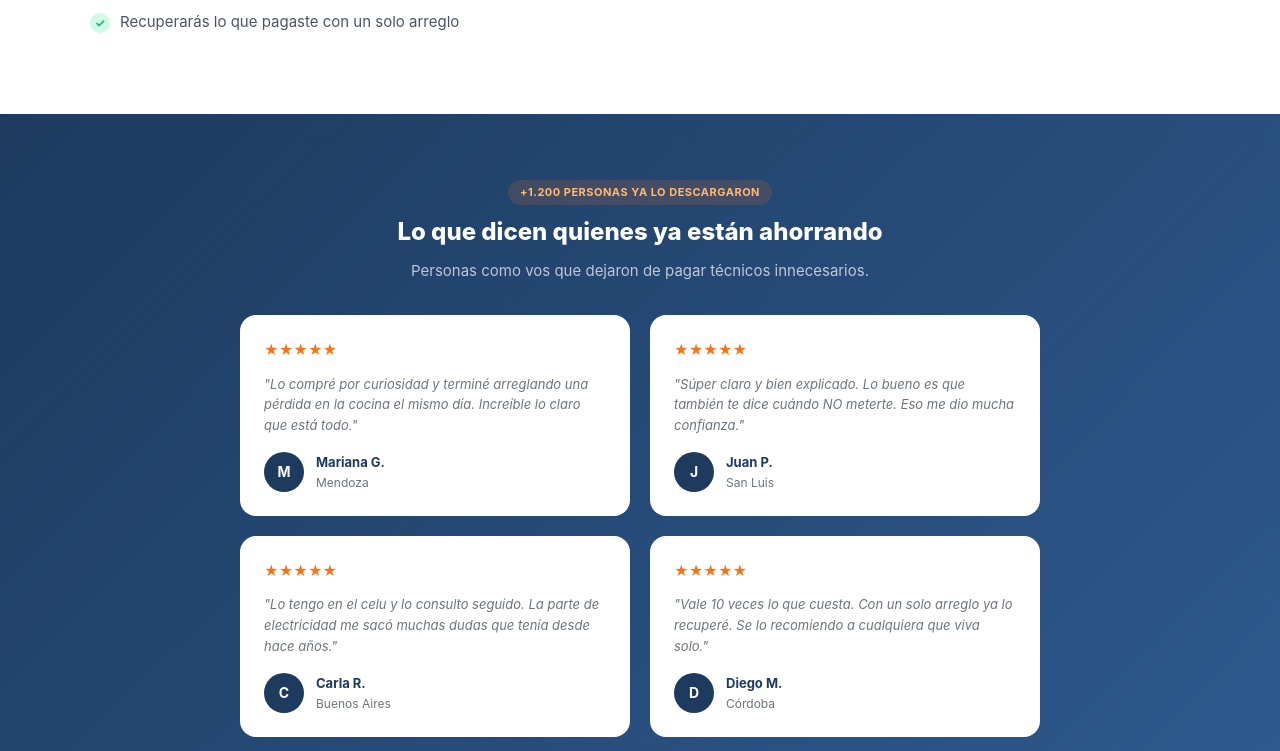
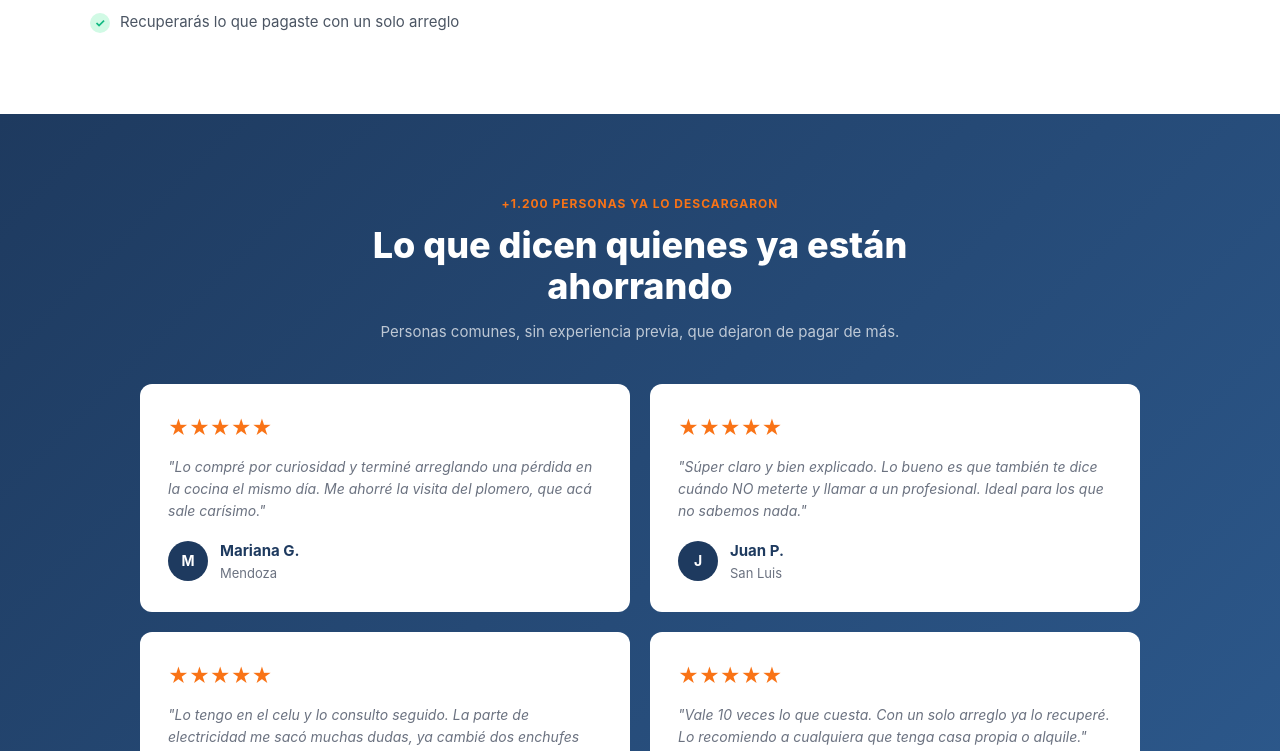
Before and after one commit to alejandroagustinperez-source/reparaciones-simples-del-hogar, a Next.js app: page /ebook in a window 1280 px wide. Shown: the part 2910-3661 px from the top of the page. Built offline with nearby package versions, Linux system fonts and the light colour scheme; no server answers.

Commit message:
testimonios: textos exactos, estrellas 20px, avatar navy, sin borde cards

```diff
--- a/src/app/ebook/page.module.css
+++ b/src/app/ebook/page.module.css
@@ -660,33 +660,62 @@
 /* TESTIMONIALS */
 .testimonialsSection {
   background: linear-gradient(135deg, #1e3a5f 0%, #2d5a8e 100%);
-  padding: 4rem 1rem;
+  padding: 5rem 1rem;
+}
+
+.testimonialsInner {
+  max-width: 1000px;
+  margin: 0 auto;
+  text-align: center;
+}
+
+.testimonialsTag {
+  display: block;
+  color: #f97316;
+  font-size: 12px;
+  font-weight: 700;
+  letter-spacing: 1px;
+  margin-bottom: 0.75rem;
+}
+
+.testimonialsTitle {
+  color: var(--white);
+  font-size: 36px;
+  font-weight: 800;
+  line-height: 1.15;
+  margin: 0 auto 0.75rem;
+  max-width: 600px;
+}
+
+.testimonialsSub {
+  color: rgba(255, 255, 255, 0.7);
+  font-size: 15px;
+  line-height: 1.6;
+  margin-bottom: 2.5rem;
 }
 
 .testimonialsGrid {
   display: grid;
   grid-template-columns: 1fr;
   gap: 1.25rem;
-  max-width: 800px;
-  margin: 0 auto;
+  text-align: left;
 }
 
 .testimonialCard {
   background: var(--white);
-  border-radius: 16px;
-  padding: 1.5rem;
-  text-align: left;
+  border-radius: 12px;
+  padding: 28px;
 }
 
 .testimonialStars {
   color: #f97316;
-  font-size: 0.875rem;
+  font-size: 20px;
   margin-bottom: 0.75rem;
 }
 
 .testimonialText {
-  font-size: 0.8125rem;
-  color: var(--text-secondary);
+  font-size: 0.875rem;
+  color: #6b7280;
   line-height: 1.6;
   margin-bottom: 1rem;
   font-style: italic;
@@ -695,7 +724,7 @@
 .testimonialAuthor {
   display: flex;
   align-items: center;
-  gap: 0.75rem;
+  gap: 12px;
 }
 
 .testimonialAvatar {
@@ -713,14 +742,14 @@
 }
 
 .testimonialName {
-  font-size: 0.8125rem;
+  font-size: 15px;
   font-weight: 700;
-  color: var(--navy);
+  color: #1e3a5f;
 }
 
 .testimonialLoc {
-  font-size: 0.75rem;
-  color: var(--text-secondary);
+  font-size: 13px;
+  color: #6b7280;
 }
 
 /* GUARANTEE */
--- a/src/app/ebook/page.tsx
+++ b/src/app/ebook/page.tsx
@@ -34,10 +34,10 @@ export default function EbookPage() {
   }, []);
 
   const testimonials = [
-    { name: 'Mariana G.', location: 'Mendoza', text: 'Lo compré por curiosidad y terminé arreglando una pérdida en la cocina el mismo día. Increíble lo claro que está todo.', initial: 'M' },
-    { name: 'Juan P.', location: 'San Luis', text: 'Súper claro y bien explicado. Lo bueno es que también te dice cuándo NO meterte. Eso me dio mucha confianza.', initial: 'J' },
-    { name: 'Carla R.', location: 'Buenos Aires', text: 'Lo tengo en el celu y lo consulto seguido. La parte de electricidad me sacó muchas dudas que tenía desde hace años.', initial: 'C' },
-    { name: 'Diego M.', location: 'Córdoba', text: 'Vale 10 veces lo que cuesta. Con un solo arreglo ya lo recuperé. Se lo recomiendo a cualquiera que viva solo.', initial: 'D' },
+    { name: 'Mariana G.', location: 'Mendoza', text: 'Lo compré por curiosidad y terminé arreglando una pérdida en la cocina el mismo día. Me ahorré la visita del plomero, que acá sale carísimo.', initial: 'M' },
+    { name: 'Juan P.', location: 'San Luis', text: 'Súper claro y bien explicado. Lo bueno es que también te dice cuándo NO meterte y llamar a un profesional. Ideal para los que no sabemos nada.', initial: 'J' },
+    { name: 'Carla R.', location: 'Buenos Aires', text: 'Lo tengo en el celu y lo consulto seguido. La parte de electricidad me sacó muchas dudas, ya cambié dos enchufes sola.', initial: 'C' },
+    { name: 'Diego M.', location: 'Córdoba', text: 'Vale 10 veces lo que cuesta. Con un solo arreglo ya lo recuperé. Lo recomiendo a cualquiera que tenga casa propia o alquile.', initial: 'D' },
   ];
 
   const faqs = [
@@ -328,11 +328,11 @@ export default function EbookPage() {
 
       {/* SECCIÓN 6 — TESTIMONIOS */}
       <section className={styles.testimonialsSection}>
-        <div className={styles.sectionInner}>
-          <span className={styles.sectionTagLight}>+1.200 PERSONAS YA LO DESCARGARON</span>
-          <h2 className={styles.sectionTitleLight}>Lo que dicen quienes ya están ahorrando</h2>
-          <p className={styles.sectionSubLight}>
-            Personas como vos que dejaron de pagar técnicos innecesarios.
+        <div className={styles.testimonialsInner}>
+          <span className={styles.testimonialsTag}>+1.200 PERSONAS YA LO DESCARGARON</span>
+          <h2 className={styles.testimonialsTitle}>Lo que dicen quienes ya están ahorrando</h2>
+          <p className={styles.testimonialsSub}>
+            Personas comunes, sin experiencia previa, que dejaron de pagar de más.
           </p>
           <div className={styles.testimonialsGrid}>
             {testimonials.map((t, i) => (
```
